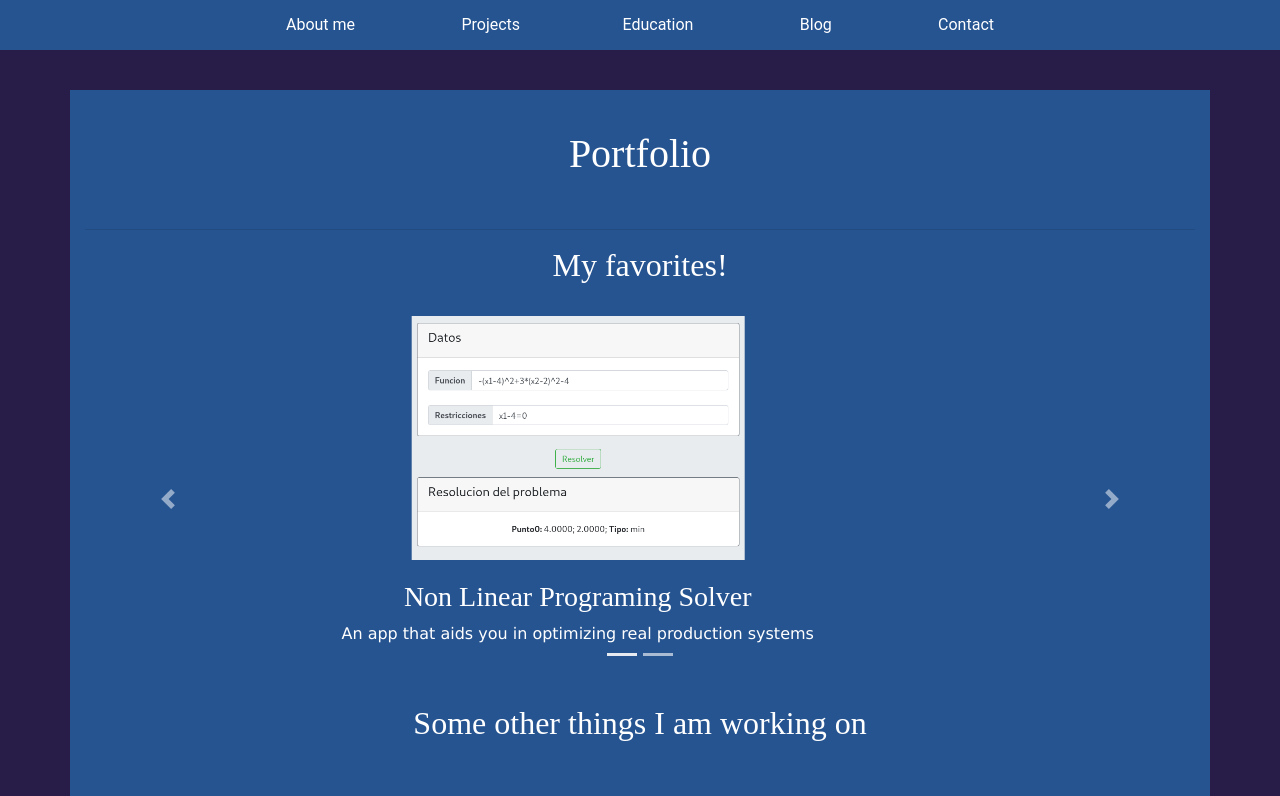
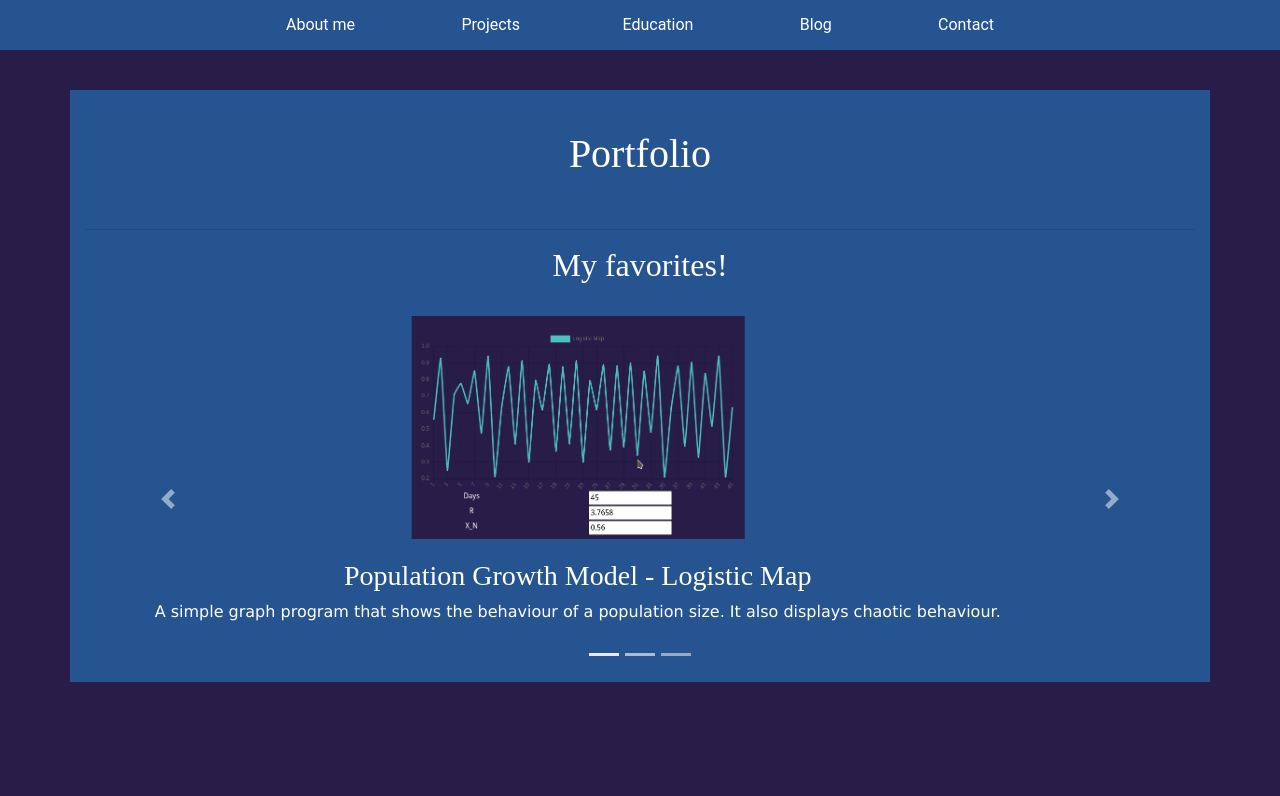
Before and after one commit to AlejandroFNadal/myPortfolio, a React (Create React App) app: page /portfolio in a window 1280 px wide. Shown: the top 796 px of the page. Built offline with nearby package versions, Linux system fonts and the light colour scheme; grey boxes are pictures that could not be loaded; what webfontloader would draw is missing.

Commit message:
Projects, comented bottom cards because they are not still being used, added link to Logistic Map

```diff
--- a/src/App.css
+++ b/src/App.css
@@ -271,6 +271,7 @@ h3{
 .favProjImg{
   width:30%;
   height:10%;
+  cursor:pointer;
 }
 .carousel-caption{
   position:relative;
@@ -292,6 +293,8 @@ h3{
   background-color: rgb(38, 84, 145);
   font-family:'Lucida Sans', 'Lucida Sans Regular', 'Lucida Grande', 'Lucida Sans Unicode', Geneva, Verdana, sans-serif;
 }
+
+
 
 
 .title{
--- a/src/components/Portfolio.js
+++ b/src/components/Portfolio.js
@@ -2,17 +2,35 @@ import React from 'react';
 import { Button, Card, Carousel, Container } from 'react-bootstrap';
 import lagrange from '../Lagrange.png'
 import minSalud from '../MinisterioSalud.png'
+import logMap from '../logMap.png'
 import '../fonts/Roboto/Roboto-Regular.ttf'
 import holder from 'holderjs'
-class Portfolio extends React.Component{
-    render(){
-        return(
+import {useHistory} from "react-router-dom"
+
+
+function Portfolio (){
+    const history = useHistory();
+    var handleClickOnLogMap = () =>{
+        history.push("/logisticMap")
+    }
+    return(
             <div>
                 <Container className="Portfolio">
                     <h1 id="p-title" className="title"> Portfolio</h1>
                     <hr />
                     <h2 id="fav-proj-title">My favorites!</h2>
                     <Carousel>
+                        <Carousel.Item onClick={handleClickOnLogMap}>
+                            <img className="favProjImg" src={logMap}/>
+                            <Carousel.Caption>
+                                <h3>
+                                    Population Growth Model - Logistic Map
+                                </h3>
+                                <p>
+                                    A simple graph program that shows the behaviour of a population size. It also displays chaotic behaviour.
+                                </p>
+                            </Carousel.Caption>
+                        </Carousel.Item>
                         <Carousel.Item>
                             <img className= "favProjImg" src={lagrange}/>
                             <Carousel.Caption>
@@ -36,8 +54,7 @@ class Portfolio extends React.Component{
                             </Carousel.Caption>
                         </Carousel.Item>
                     </Carousel>
-
-                    <div className="mostProjects">
+                    {/* <div className="mostProjects">
                         <h2 className="title"> Some other things I am working on</h2>
                         <div className="P-twoBlock">
                             <Card className="P-Card">
@@ -63,12 +80,11 @@ class Portfolio extends React.Component{
                                 </Card.Body>
                             </Card>
                         </div>
-                    </div>
+                    </div> */}
 
                 </Container>
             </div>
         )
-    }
 
 }
 
```
Also changed, not shown: src/logMap.png (added).
